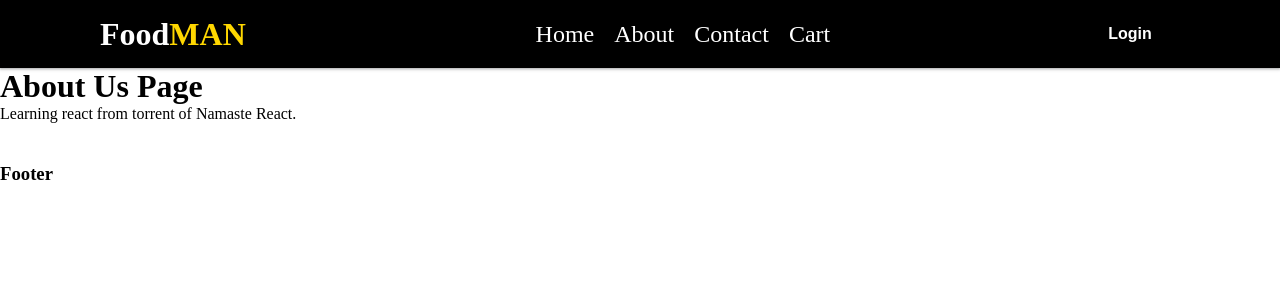
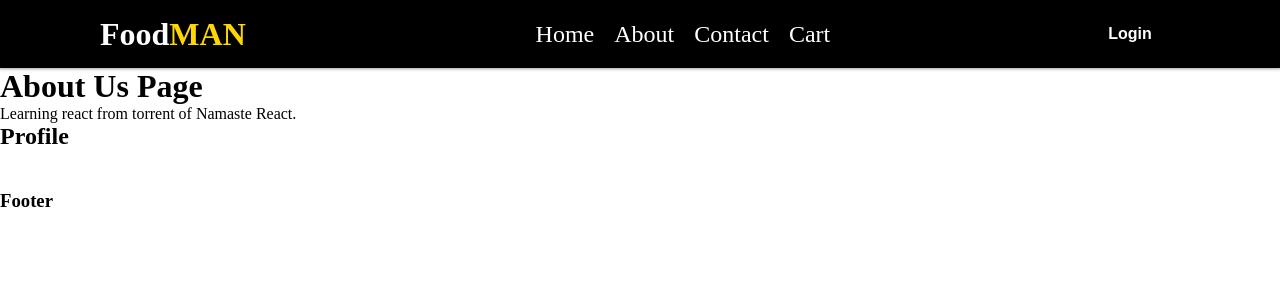
Before and after one commit to PushpRatan/FoodMan, a React (Vite) app: page /about in a window 1280 px wide. Shown: the top 300 px of the page. Built offline with nearby package versions, Linux system fonts and the light colour scheme.

Commit message:
some little changes

```diff
--- a/src/App.js
+++ b/src/App.js
@@ -29,6 +29,7 @@ import { createBrowserRouter, RouterProvider, Outlet } from "react-router-dom";
 import Error from "./component/Error";
 import Contact from "./component/Contact";
 import RestrauntMenu from "./component/RestrauntMenu";
+import Profile from "./component/Profile";
 
 // App Layout
 const AppLayout = () => {
@@ -53,7 +54,7 @@ const appRouter= createBrowserRouter([
       },
       {
         path:"/about",
-        element: <About />
+        element: <About />,
       },
       {
         path:"/contact",
--- a/src/component/About.js
+++ b/src/component/About.js
@@ -1,3 +1,7 @@
+// import { Outlet } from "react-router-dom";
+
+import Profile from "./Profile";
+
 const About = ()=>{
     return(
         <div>
@@ -5,6 +9,7 @@ const About = ()=>{
             <p>
                 Learning react from torrent of Namaste React.
             </p>
+            <Profile />
         </div>
     )
 }
--- /dev/null
+++ b/src/component/Profile.js
@@ -0,0 +1,9 @@
+const Profile = ()=>{
+    return (
+        <div className="profile">
+            <h2>Profile</h2>
+        </div>
+    )
+}
+
+export default Profile;
```
